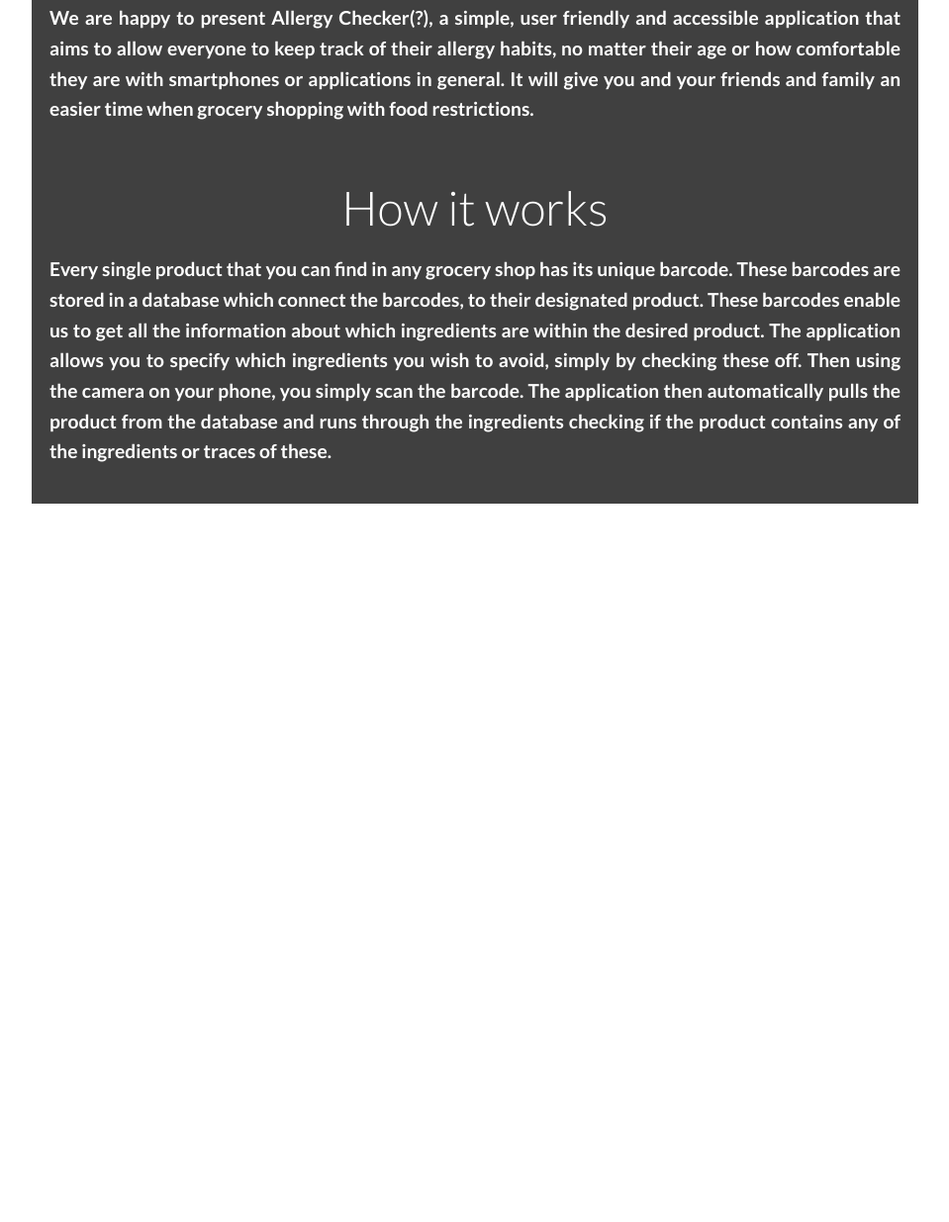
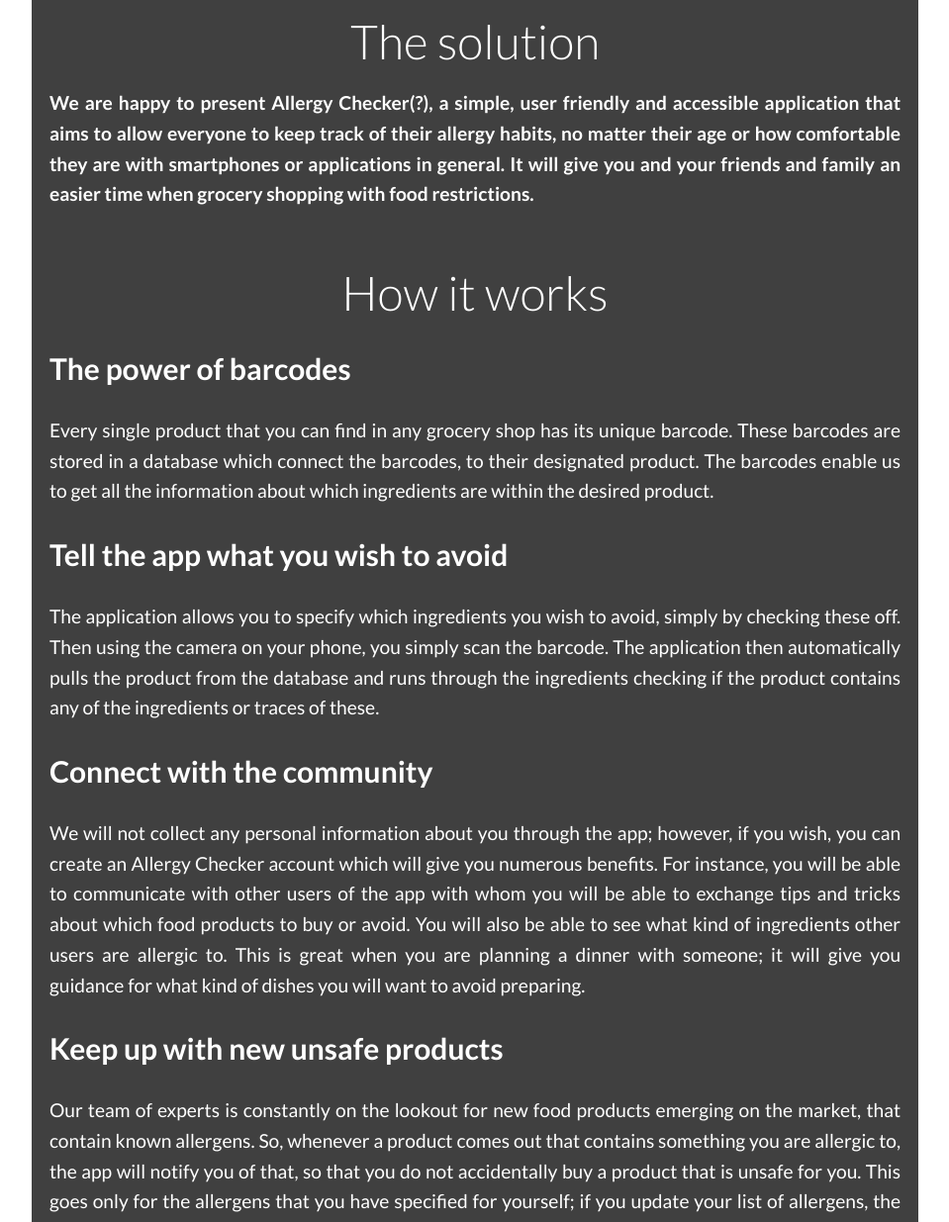
Before and after one commit to LilMomoVert/WebFinals, a plain HTML site: page new.html in a window 1280 px wide. Shown: the part 1565-2800 px from the top of the page at 99% size, without its empty margins (160-1119 px from the left). Before the commit the page ends 2138 px from the top, so only its background shows below. Drawn offline with Linux system fonts and the light colour scheme; a web font is replaced by a local one.

Commit message:
Added some text and possible new features to app
It's not the end of the world if you don't agree with the changes; better to have too much stuff than too litte :P

```diff
--- a/new.html
+++ b/new.html
@@ -71,7 +71,7 @@
 
 					<div class="sectionContainer">
 						<h1 style="text-align: center;">
-							Allergy Checker
+							Say hello to absolute safety from allergens!
 						</h1>
 						<div class="sectionParagraph" style="margin: 0 auto;">
                             <div id = "problemDiv">
@@ -98,10 +98,26 @@
                         <div class="sectionParagraph" style="margin: 0 auto;">
                             <div id = "howItWorksDiv">
                                 <h2 style="text-align: center; color:white;">How it works</h2>
-                                <p style="width: 100%; color: white;"><strong>Every single product that you can find in any grocery shop has its unique barcode. These barcodes are stored in a database which connect the barcodes, to their designated product. These barcodes enable us to get all the information about which ingredients are within the desired product.
+                                <h3 style="text-align: left; color: white; font-size: 30px;">The power of barcodes</h3>
+                                <!--<strong>--><p style="width: 100%; color: white;">Every single product that you can find in any grocery shop has its unique barcode. These barcodes are stored in a database which connect the barcodes, to their designated product. The barcodes enable us to get all the information about which ingredients are within the desired product.
+                                </p>
+                                    <h3 style="text-align: left; color: white; font-size: 30px;">Tell the app what you wish to avoid</h3>
+                                <p style="width: 100%; color: white;">
                                 The application allows you to specify which ingredients you wish to avoid, simply by checking these off. Then using the camera on your phone, you simply scan the barcode. The application then automatically pulls the product from the database and runs through the ingredients checking if the product contains any of the ingredients or traces of these.
-                                </strong>
                                 </p>
+                                    <h3 style="text-align: left; color: white; font-size: 30px;">Connect with the community</h3>
+                                    <p style="width: 100%; color: white;">
+                                We will not collect any personal information about you through the app; however, if you wish, you can create an Allergy Checker account which will give you numerous benefits. For instance, you will be able to communicate with other users of the app with whom you will be able to exchange tips and tricks about which food products to buy or avoid. You will also be able to see what kind of ingredients other users are allergic to. This is great when you are planning a dinner with someone; it will give you guidance for what kind of dishes you will want to avoid preparing.
+                                    </p>
+                                    <h3 style="text-align: left; color: white; font-size: 30px;">Keep up with new unsafe products</h3>
+                                    <p style="width: 100%; color: white;">
+                                Our team of experts is constantly on the lookout for new food products emerging on the market, that contain known allergens. So, whenever a product comes out that contains something you are allergic to, the app will notify you of that, so that you do not accidentally buy a product that is unsafe for you. This goes only for the allergens that you have specified for yourself; if you update your list of allergens, the notifications you receive will always reflect your updated list.
+                                    </p>
+                                    <h3 style="text-align: left; color: white; font-size: 30px;">Connect to your smartwatch</h3>
+                                    <p style="width: 100%; color: white;">
+                                Interacting with the app gets much more practical with the ability to integrate it with smartwatches. Whether you have an iOS or an Android smartwatch, Allergy Checker will be able to incorporate itself with it. This way, you will be able to receive the notifications you would normally receive – alerts about new allergens, or a message, if you have an account – without the need to check your phone every time.
+                                </p>
+                                    <!--</strong>-->
                             </div>
 						</div>
 					</div>
```
Also changed, not shown: 1 other file.
